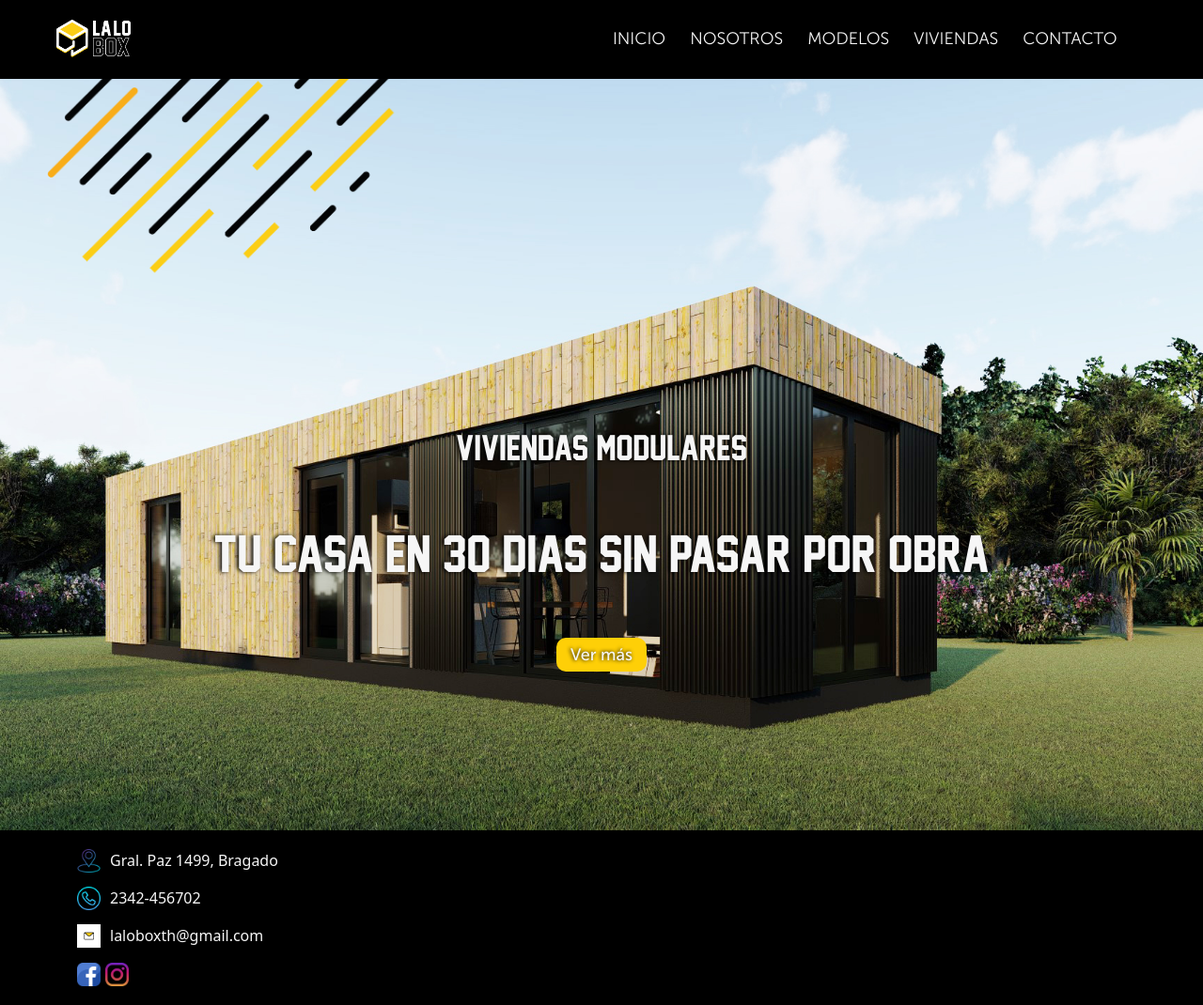
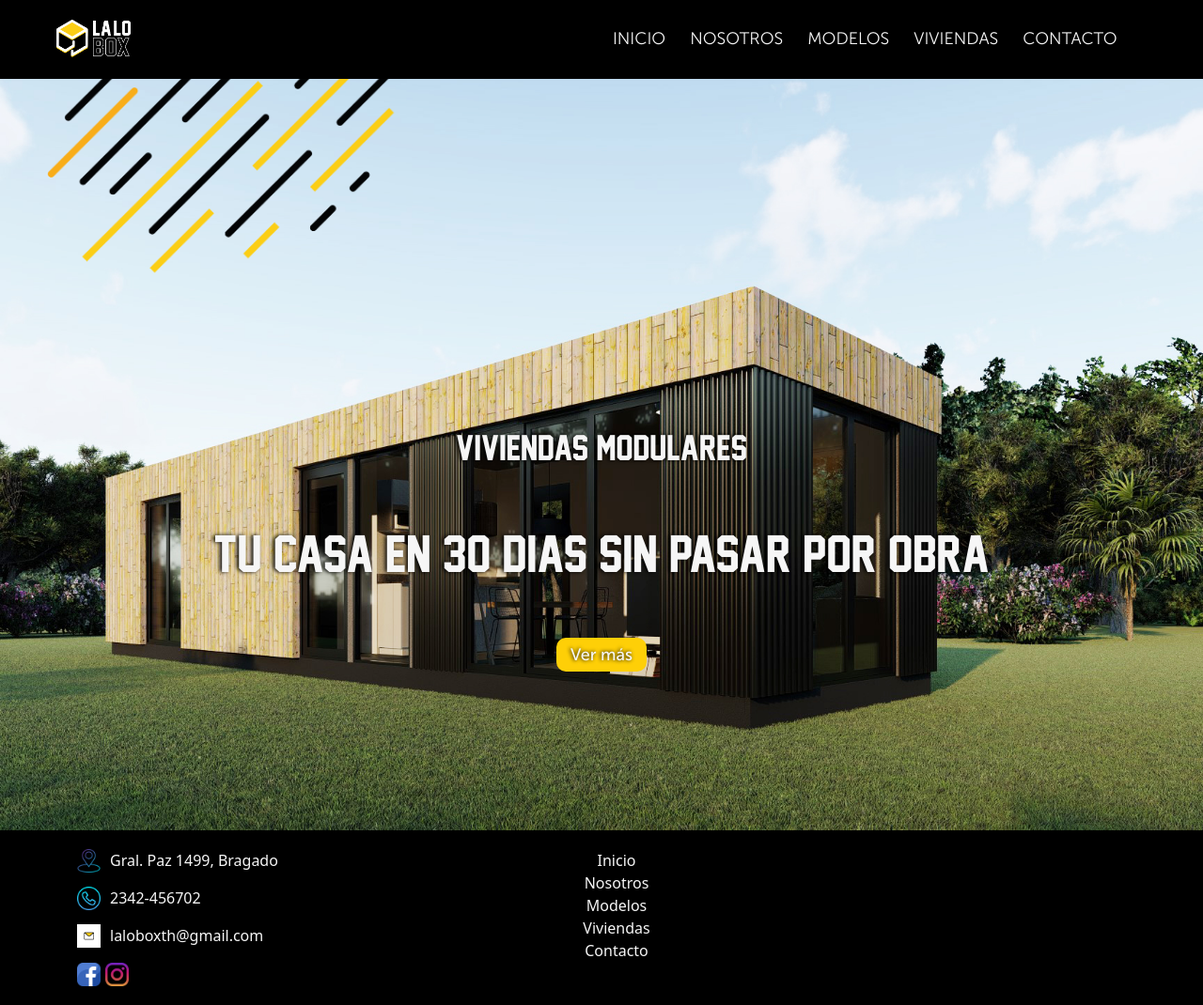
Before and after one commit to FranciscoBaglietto/LaloBox-ProyectoFinal, a website: page index.html in a window 1280 px wide. Shown: the whole page at 94% size. Drawn offline with nearby package versions, Linux system fonts and the light colour scheme.

Commit message:
footer links

```diff
--- a/index.html
+++ b/index.html
@@ -106,17 +106,36 @@
             <div class="redessociales d-flex">
 
               <div>
-              <a href="https://www.facebook.com/Lalo-Box-102486908948686/"><img src="./imagen/facebooklogo.png" alt="Facebook" class="icono__redes"></a>
+              <a href="https://www.facebook.com/Lalo-Box-102486908948686/" target="_blank"><img src="./imagen/facebooklogo.png" alt="Facebook" class="icono__redes"></a>
               </div>
 
               <div>
-              <a href="https://www.instagram.com/laloboxth/?hl=es-la"><img src="./imagen/instagramlogo.png" alt="Instagram" class="icono__redes"></a>
+              <a href="https://www.instagram.com/laloboxth/?hl=es-la" target="_blank"><img src="./imagen/instagramlogo.png" alt="Instagram" class="icono__redes"></a>
               </div>
 
             </div>
           </div>
 
-          <div class="col">
+          <div class="col secciones__footer--link" >
+
+            <ul class="footer__lista">
+
+              <li>
+                <a class="footer__link" href="./index.html">Inicio</a>
+              </li>
+              <li>
+                <a class="footer__link" href="./paginas/nosotros.html">Nosotros</a>
+              </li>
+              <li>
+                <a class="footer__link" href="./paginas/modelos.html">Modelos</a>
+              </li>
+              <li>
+                <a class="footer__link" href="./paginas/viviendas.html">Viviendas</a>
+              </li>
+              <li >
+                <a class="footer__link" href="./paginas/contacto.html">Contacto</a>
+              </li>
+            </ul>
 
           </div>
 
--- a/scss/components/_footer.scss
+++ b/scss/components/_footer.scss
@@ -57,5 +57,21 @@
                 }
             }
         }
+
+        .secciones__footer--link{
+            margin-top: 20px;
+            margin-bottom: 20px;
+            text-align: center;
+
+            .footer__lista{
+                list-style: none;
+
+                .footer__link{
+                    text-decoration: none;
+                    color: map-get($color, color-principal);
+                }
+
+            }
+        }
     }
 }
```
Also changed, not shown: css/main.css.
